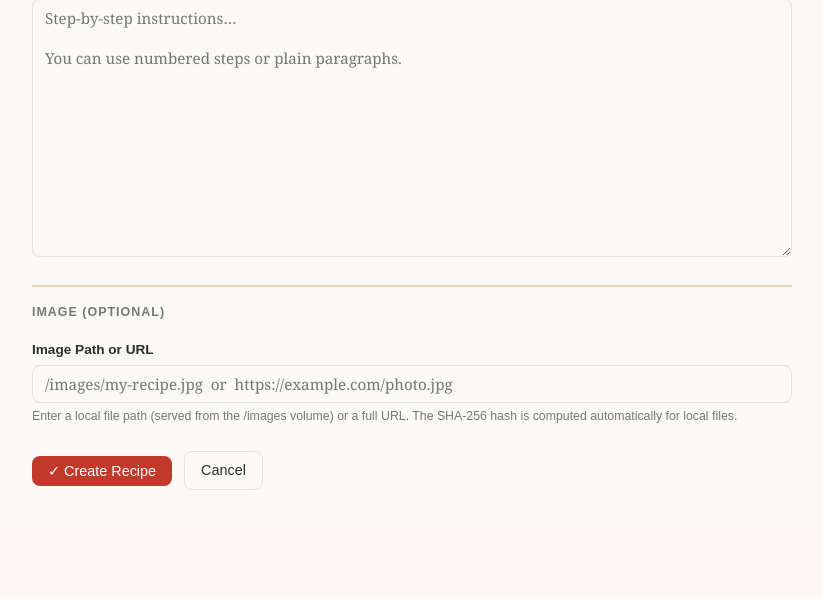
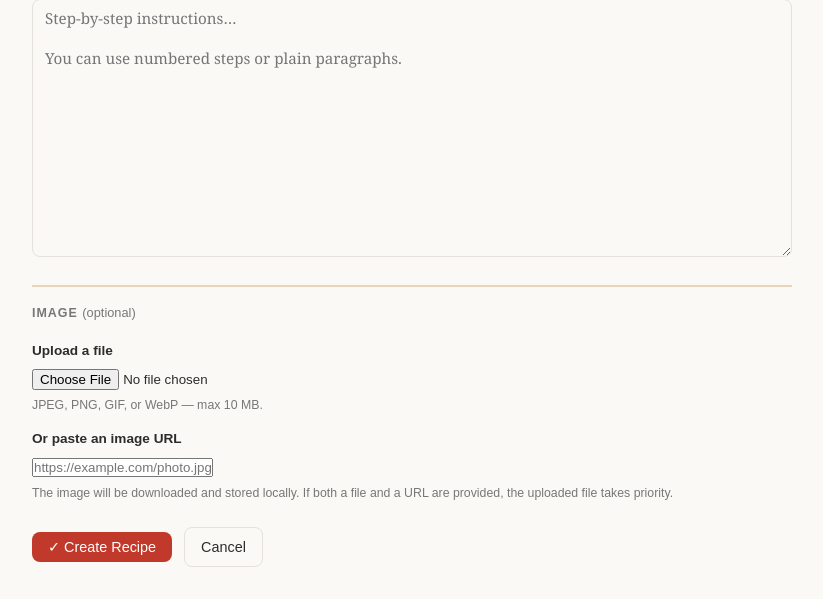
Before and after one commit to calboy1234/therecipes, a Flask app: page /recipes/new in a window 1280 px wide. Shown: the part 1100-1699 px from the top of the page, without its empty margins (32-855 px from the left). Before the commit the page ends 1590 px from the top, so only its background shows below. Run offline with Flask 3, Linux system fonts and the light colour scheme; parts of the project's set-up code (start-up, migrations or seed data) failed here and were passed over.

Commit message:
Secure image handling with upload and URL download support
- Fix path-traversal vulnerability in recipe_image route: added
  _is_safe_image_path() which uses os.path.realpath() to verify the stored
  path resolves inside UPLOAD_DIR before calling send_file(). Returns 403
  on any path outside that directory.
- _hash_file() now also refuses to hash files outside UPLOAD_DIR, closing
  a second vector where an attacker could probe arbitrary file contents.
- Removed the raw image_path text input from the form — image paths are
  now only ever set server-side, never taken directly from user input.

- Added UPLOAD_DIR constant (default /data/uploads/images, overridable via
  env var). All recipe images are stored here as UUID-named files.
- Added save_image_from_url(): downloads a remote image into UPLOAD_DIR,
  validates content type, enforces 10 MB cap, names file with uuid4.
- Added save_image_from_upload(): accepts a multipart file upload into
  UPLOAD_DIR with the same extension and size validation.
- Added _resolve_image() helper used by both recipe_new and recipe_edit:
  uploaded file beats URL input beats keeping the existing image. Emits a
  flash warning on failure but never blocks the recipe save.
- Added app.secret_key (read from SECRET_KEY env var) required for flash().

- Added UPLOAD_DIR env var (mirrors app.py).
- initdb now calls os.makedirs(UPLOAD_DIR) and prints confirmation.
- status now shows UPLOAD_DIR path and image file count alongside DB stats.

- Added enctype="multipart/form-data" to the form tag.
- Replaced the old image_path text input with:
    - A file upload input (image_file) for direct uploads
    - A URL input (image_url) for remote images downloaded server-side
    - A current-image thumbnail shown in edit mode
    - Live preview: file picker uses FileReader, URL field previews http URLs
- scrapeRecipe() now also populates the image_url field and shows a preview
  when the scraper returns an image (d.image). This wires the existing
  scraper up to the new image field at no extra backend cost.

```diff
--- a/app.py
+++ b/app.py
@@ -10,14 +10,30 @@ import json
 import mimetypes
 import os
 import sqlite3
+import uuid
+
+import requests as http_requests
 from flask import (
     Flask, render_template, request, redirect,
-    url_for, send_file, abort, g, jsonify
+    url_for, send_file, abort, g, jsonify, flash
 )
+from werkzeug.utils import secure_filename
 from website_recipe_extractor import get_recipe_json
 
 app = Flask(__name__)
+app.secret_key = os.environ.get("SECRET_KEY", "change-me-in-production")
+
 DB_PATH = os.environ.get("DB_PATH", "/data/database/therecipes.db")
+
+# All recipe images are stored here — the ONLY directory app.py will read/write.
+# Set UPLOAD_DIR in the environment to override (e.g. for local development).
+UPLOAD_DIR = os.path.realpath(
+    os.environ.get("UPLOAD_DIR", "/data/uploads/images")
+)
+os.makedirs(UPLOAD_DIR, exist_ok=True)
+
+ALLOWED_EXTENSIONS = {".jpg", ".jpeg", ".png", ".gif", ".webp"}
+MAX_IMAGE_BYTES    = 10 * 1024 * 1024  # 10 MB
 
 CATEGORIES = [
     "Appetizer",
@@ -56,7 +72,6 @@ def close_db(exc=None):
         db.close()
 
 
-
 def _normalize_name(raw: str) -> str:
     """
     Convert a person-name field to consistent proper case.
@@ -79,8 +94,24 @@ def _normalize_name(raw: str) -> str:
     return " ".join(result)
 
 
+# ── Image helpers ─────────────────────────────────────────────────────────────
+
+def _is_safe_image_path(path: str) -> bool:
+    """
+    Return True only if the resolved real path lives inside UPLOAD_DIR.
+    Uses os.path.realpath to defeat symlink and path-traversal attacks.
+    """
+    real = os.path.realpath(path)
+    return real.startswith(UPLOAD_DIR + os.sep) or real == UPLOAD_DIR
+
+
 def _hash_file(path: str) -> str | None:
-    """SHA-256 of a local file. Returns None if file doesn't exist."""
+    """
+    SHA-256 of a local file.
+    Returns None if the file doesn't exist or is outside UPLOAD_DIR.
+    """
+    if not path or not _is_safe_image_path(path):
+        return None
     if not os.path.isfile(path):
         return None
     h = hashlib.sha256()
@@ -88,6 +119,116 @@ def _hash_file(path: str) -> str | None:
         while chunk := f.read(1024 * 1024):
             h.update(chunk)
     return h.hexdigest()
+
+
+def _ext_from_content_type(content_type: str) -> str | None:
+    """Map a Content-Type header to a safe file extension."""
+    mapping = {
+        "image/jpeg": ".jpg",
+        "image/png":  ".png",
+        "image/gif":  ".gif",
+        "image/webp": ".webp",
+    }
+    for mime, ext in mapping.items():
+        if mime in content_type:
+            return ext
+    return None
+
+
+def save_image_from_url(url: str) -> str | None:
+    """
+    Download an image from a remote URL into UPLOAD_DIR.
+    Validates content type and enforces MAX_IMAGE_BYTES.
+    Returns the saved local path on success, None on any failure.
+    """
+    if not url.startswith(("http://", "https://")):
+        return None
+    try:
+        resp = http_requests.get(url, timeout=15, stream=True)
+        resp.raise_for_status()
+
+        content_type = resp.headers.get("Content-Type", "")
+        ext = _ext_from_content_type(content_type)
+        if not ext:
+            # Fall back to the URL's own extension
+            ext = os.path.splitext(url.split("?")[0])[-1].lower()
+        if ext not in ALLOWED_EXTENSIONS:
+            return None
+
+        filename = f"{uuid.uuid4()}{ext}"
+        dest     = os.path.join(UPLOAD_DIR, filename)
+
+        size = 0
+        with open(dest, "wb") as f:
+            for chunk in resp.iter_content(chunk_size=65536):
+                size += len(chunk)
+                if size > MAX_IMAGE_BYTES:
+                    os.remove(dest)
+                    return None
+                f.write(chunk)
+
+        return dest
+    except Exception:
+        return None
+
+
+def save_image_from_upload(file_storage) -> str | None:
+    """
+    Save a Werkzeug FileStorage upload into UPLOAD_DIR.
+    Validates extension and enforces MAX_IMAGE_BYTES.
+    Returns the saved local path on success, None on any failure.
+    """
+    if not file_storage or not file_storage.filename:
+        return None
+
+    original_name = secure_filename(file_storage.filename)
+    ext = os.path.splitext(original_name)[-1].lower()
+    if ext not in ALLOWED_EXTENSIONS:
+        return None
+
+    filename = f"{uuid.uuid4()}{ext}"
+    dest     = os.path.join(UPLOAD_DIR, filename)
+    file_storage.save(dest)
+
+    if os.path.getsize(dest) > MAX_IMAGE_BYTES:
+        os.remove(dest)
+        return None
+
+    return dest
+
+
+def _resolve_image(existing_path: str | None = None) -> tuple[str | None, str | None]:
+    """
+    Determine the image path and hash for a recipe save.
+
+    Priority:
+      1. Uploaded file  — multipart field "image_file"
+      2. URL field      — form field "image_url", downloaded and stored locally
+      3. Keep existing  — no new image submitted
+
+    Returns (image_path, image_hash).
+    On failure a flash warning is set and existing values are preserved
+    so the recipe save still completes.
+    """
+    uploaded  = request.files.get("image_file")
+    url_input = request.form.get("image_url", "").strip()
+
+    # Priority 1: file upload
+    if uploaded and uploaded.filename:
+        path = save_image_from_upload(uploaded)
+        if path:
+            return path, _hash_file(path)
+        flash("Image upload failed — unsupported format or file too large (max 10 MB).", "warning")
+
+    # Priority 2: URL download
+    elif url_input:
+        path = save_image_from_url(url_input)
+        if path:
+            return path, _hash_file(path)
+        flash("Could not download the image from that URL.", "warning")
+
+    # Priority 3: keep whatever was already stored
+    return existing_path, _hash_file(existing_path) if existing_path else None
 
 
 # ── Redirect root to recipes ──────────────────────────────────────────────────
@@ -104,7 +245,7 @@ def recipe_list():
     db       = get_db()
     q        = request.args.get("q", "").strip()
     category = request.args.get("category", "").strip()
-    sort     = request.args.get("sort", "newest")   # newest | rating | title
+    sort     = request.args.get("sort", "newest")   # newest | title
 
     conditions, params = ["r.is_deleted = 0"], []
     if q:
@@ -157,18 +298,14 @@ def recipe_view(recipe_id):
 @app.route("/recipes/new", methods=["GET", "POST"])
 def recipe_new():
     if request.method == "POST":
-        db         = get_db()
-        image_path = request.form.get("image_path", "").strip() or None
+        db = get_db()
 
         raw_author    = request.form.get("original_author",  "").strip() or None
         raw_submitter = request.form.get("recipe_submitter", "").strip() or None
         author    = _normalize_name(raw_author)    if raw_author    else None
         submitter = _normalize_name(raw_submitter) if raw_submitter else None
 
-        # Compute hash if image_path is a local file
-        image_hash = None
-        if image_path and not image_path.startswith(("http://", "https://")):
-            image_hash = _hash_file(image_path)
+        image_path, image_hash = _resolve_image()
 
         cur = db.execute("""
             INSERT INTO recipes
@@ -205,20 +342,12 @@ def recipe_edit(recipe_id):
         abort(404)
 
     if request.method == "POST":
-        image_path = request.form.get("image_path", "").strip() or None
-
         raw_author    = request.form.get("original_author",  "").strip() or None
         raw_submitter = request.form.get("recipe_submitter", "").strip() or None
         author    = _normalize_name(raw_author)    if raw_author    else None
         submitter = _normalize_name(raw_submitter) if raw_submitter else None
 
-        # Recompute hash only if image_path changed
-        image_hash = recipe["image_hash"]
-        if image_path != recipe["image_path"]:
-            if image_path and not image_path.startswith(("http://", "https://")):
-                image_hash = _hash_file(image_path)
-            else:
-                image_hash = None
+        image_path, image_hash = _resolve_image(existing_path=recipe["image_path"])
 
         db.execute("""
             UPDATE recipes
@@ -261,22 +390,33 @@ def recipe_delete(recipe_id):
 @app.route("/recipe/<int:recipe_id>/image")
 def recipe_image(recipe_id):
     """
-    Serve the recipe's attached image from the local filesystem.
-    Only used when image_path is a local path, not a URL.
+    Serve a recipe's image from UPLOAD_DIR.
+    Refuses to serve anything outside that directory (path-traversal guard).
     """
     db     = get_db()
     recipe = db.execute(
         "SELECT image_path FROM recipes WHERE id = ?", (recipe_id,)
     ).fetchone()
+
     if not recipe or not recipe["image_path"]:
         abort(404)
+
     path = recipe["image_path"]
+
+    # Guard against any legacy rows that stored an external URL
     if path.startswith(("http://", "https://")):
-        abort(400)   # caller should use the URL directly
-    if not os.path.isfile(path):
+        abort(400)
+
+    # Path-confinement: block serving files outside UPLOAD_DIR
+    if not _is_safe_image_path(path):
+        abort(403)
+
+    real = os.path.realpath(path)
+    if not os.path.isfile(real):
         abort(404)
-    mime, _ = mimetypes.guess_type(path)
-    return send_file(path, mimetype=mime or "image/jpeg")
+
+    mime, _ = mimetypes.guess_type(real)
+    return send_file(real, mimetype=mime or "image/jpeg")
 
 
 # ── Scrape recipe from URL ────────────────────────────────────────────────────
--- a/templates/recipe_form.html
+++ b/templates/recipe_form.html
@@ -15,6 +15,23 @@
     margin-top: .65rem;
   }
   #img-preview.visible { display: block; }
+
+  /* ── Current image thumbnail (edit mode) ── */
+  #current-img-wrap {
+    display: flex;
+    align-items: flex-start;
+    gap: .85rem;
+    margin-bottom: .65rem;
+  }
+  #current-img-thumb {
+    width: 120px;
+    height: 90px;
+    object-fit: cover;
+    border-radius: var(--radius);
+    border: 1px solid var(--border);
+    flex-shrink: 0;
+  }
+  #current-img-wrap .field-hint { margin-top: 0; }
 
   /* ── Field hint ── */
   .field-hint {
@@ -130,7 +147,9 @@
 
 <form id="recipe-form"
       action="{{ '/recipes/new' if is_new else '/recipe/' + recipe['id']|string + '/edit' }}"
-      method="post" style="max-width:760px;">
+      method="post"
+      enctype="multipart/form-data"
+      style="max-width:760px;">
 
   <!-- ── Import from URL ── -->
   {% if is_new %}
@@ -242,24 +261,41 @@
   </div>
 
   <!-- ── Image ── -->
-  <div class="form-section">Image (optional)</div>
+  <div class="form-section">Image <span style="font-weight:normal; text-transform:none; letter-spacing:0; font-size:.8rem; color:var(--muted);">(optional)</span></div>
 
   <div class="form-group">
-    <label for="image_path">Image Path or URL</label>
-    <input type="text" id="image_path" name="image_path"
-           value="{{ recipe['image_path'] or '' if not is_new else '' }}"
-           placeholder="/images/my-recipe.jpg  or  https://example.com/photo.jpg"
-           oninput="previewImage(this.value)" />
+
+    {% if not is_new and recipe['image_path'] %}
+    <!-- Current image thumbnail shown only in edit mode -->
+    <div id="current-img-wrap">
+      <img id="current-img-thumb"
+           src="{{ url_for('recipe_image', recipe_id=recipe['id']) }}"
+           alt="Current recipe image" />
+      <p class="field-hint">
+        Current image. Upload a new file or paste a URL below to replace it.
+        Leave both blank to keep this image.
+      </p>
+    </div>
+    {% endif %}
+
+    <label for="image_file">Upload a file</label>
+    <input type="file" id="image_file" name="image_file"
+           accept=".jpg,.jpeg,.png,.gif,.webp,image/*"
+           onchange="previewUpload(this)" />
+    <p class="field-hint">JPEG, PNG, GIF, or WebP — max 10 MB.</p>
+
+    <label for="image_url" style="margin-top:.75rem; display:block;">Or paste an image URL</label>
+    <input type="url" id="image_url" name="image_url"
+           placeholder="https://example.com/photo.jpg"
+           oninput="previewUrl(this.value)" />
     <p class="field-hint">
-      Enter a local file path (served from the /images volume) or a full URL.
-      The SHA-256 hash is computed automatically for local files.
+      The image will be downloaded and stored locally.
+      If both a file and a URL are provided, the uploaded file takes priority.
     </p>
-    {% if not is_new and recipe['image_hash'] %}
-      <p class="field-hint" style="margin-top:.35rem;">
-        Current hash: <code style="font-size:.73rem;">{{ recipe['image_hash'][:24] }}…</code>
-      </p>
-    {% endif %}
+
+    <!-- Live preview — shown for URL input or selected file -->
     <img id="img-preview" src="" alt="Image preview" />
+
   </div>
 
   <!-- ── Actions ── -->
@@ -277,19 +313,38 @@
 </form>
 
 <script>
-  // ── Image preview ─────────────────────────────────────────────────────────
-  function previewImage(val) {
+  // ── Image preview helpers ─────────────────────────────────────────────────
+
+  function _showPreview(src) {
     const img = document.getElementById('img-preview');
-    const v   = val.trim();
-    if (!v) { img.classList.remove('visible'); return; }
-    if (!v.startsWith('http://') && !v.startsWith('https://')) {
-      img.classList.remove('visible'); return;
-    }
-    img.src = v;
+    img.src = src;
     img.onload  = () => img.classList.add('visible');
     img.onerror = () => img.classList.remove('visible');
   }
-  previewImage(document.getElementById('image_path').value);
+
+  // Preview a selected local file before upload
+  function previewUpload(input) {
+    const img = document.getElementById('img-preview');
+    if (!input.files || !input.files[0]) {
+      img.classList.remove('visible');
+      return;
+    }
+    const reader = new FileReader();
+    reader.onload = e => _showPreview(e.target.result);
+    reader.readAsDataURL(input.files[0]);
+  }
+
+  // Preview a typed/pasted URL (only shows if it's an http/s URL)
+  function previewUrl(val) {
+    const img = document.getElementById('img-preview');
+    const v   = val.trim();
+    // Don't try to load a non-URL — also clear if the file input has a selection
+    if (!v || !v.startsWith('http://') && !v.startsWith('https://')) {
+      img.classList.remove('visible');
+      return;
+    }
+    _showPreview(v);
+  }
 
   // ── Qty parser — accepts "1/2", "1 1/2", decimals, integers ──────────────
   function parseQtyStr(s) {
@@ -621,6 +676,12 @@
         });
       }
 
+      // Image — populate the URL field and show a preview
+      if (d.image) {
+        document.getElementById('image_url').value = d.image;
+        previewUrl(d.image);
+      }
+
       statusEl.style.color = '#27ae60';
       statusEl.textContent  = '✓ Recipe imported! Review the fields below and make any adjustments.';
 
```
Also changed, not shown: manage.py (+36 -15 lines).
